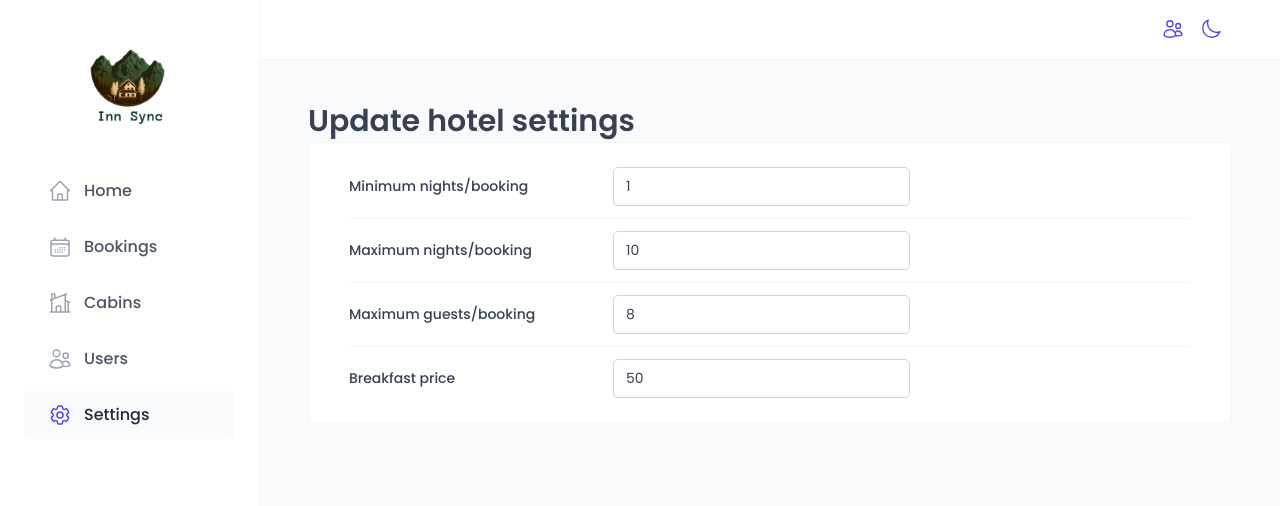
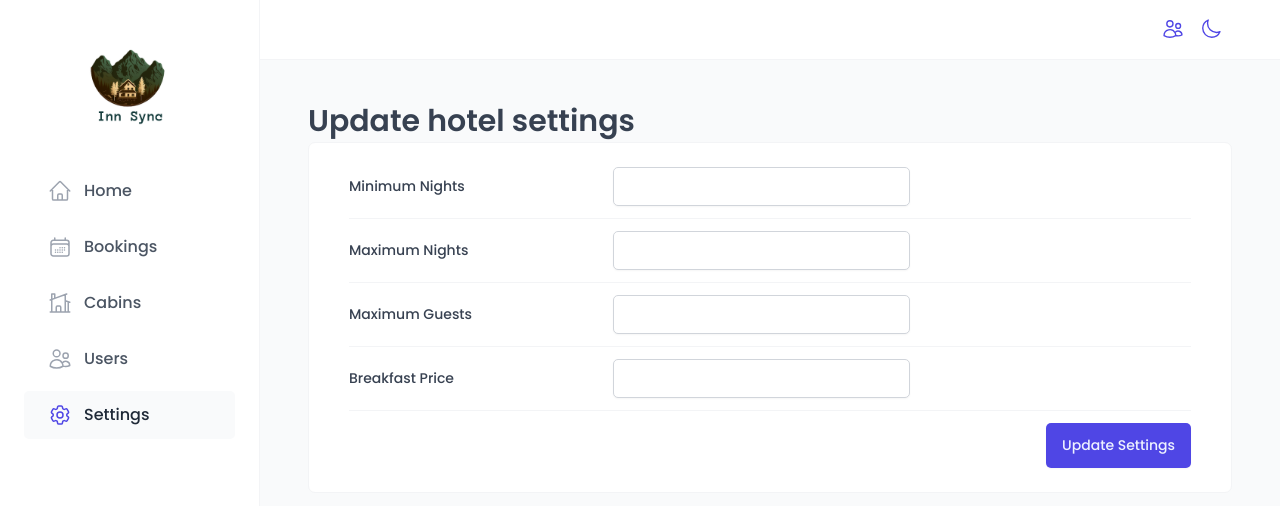
Before and after one commit to SaurabhSingh2115/inn_sync, a React (Vite) app in the folder client/inn-sync/: page /settings in a window 1280 px wide. Shown: the top 506 px of the page. Built offline with nearby package versions, Linux system fonts and the light colour scheme; no server answers; a web font is replaced by a local one.

Commit message:
Updated the settings form

```diff
--- a/client/inn-sync/src/features/settings/UpdateSettingsForm.jsx
+++ b/client/inn-sync/src/features/settings/UpdateSettingsForm.jsx
@@ -1,59 +1,90 @@
-import React, { useState } from "react";
+import React, { useState, useEffect } from "react";
+import axios from "axios";
 import Form from "../../ui/Form";
 import FormRow from "../../ui/FormRow";
 import Input from "../../ui/Input";
+import Button from "../../ui/Button";
 
-const sampleSettings = {
-  minNights: 1,
-  maxNights: 10,
-  maxGuests: 8,
-  breakfastPrice: 50,
-};
+function SettingsForm() {
+  const [settings, setSettings] = useState({
+    minNights: "",
+    maxNights: "",
+    maxGuests: "",
+    breakfastPrice: "",
+  });
+  const [refresh, setRefresh] = useState(true);
 
-function UpdateSettingsForm({ settings = sampleSettings }) {
-  const [breakfastPrice, setBreakfastPrice] = useState(settings.breakfastPrice);
+  useEffect(() => {
+    if (refresh) {
+      axios
+        .get(`${import.meta.env.VITE_RENDER_API_URL}/settings`)
+        .then((response) => {
+          setSettings(response.data);
+          setRefresh(false);
+        })
+        .catch((error) => console.error("Error:", error));
+    }
+  }, [refresh]);
 
-  const handleBreakfastPriceClick = () => {
-    setBreakfastPrice((prevPrice) => prevPrice + 5);
+  const handleChange = (event) => {
+    setSettings({ ...settings, [event.target.id]: event.target.value });
+  };
+
+  const handleSubmit = (event) => {
+    event.preventDefault();
+
+    axios
+      .put(`${import.meta.env.VITE_RENDER_API_URL}/settings`, settings)
+      .then((response) => {
+        console.log("Success:", response.data);
+        setRefresh(true);
+      })
+      .catch((error) => console.error("Error:", error));
   };
 
   return (
-    <Form>
-      <FormRow label="Minimum nights/booking">
+    <Form onSubmit={handleSubmit}>
+      <FormRow label="Minimum Nights">
         <Input
           type="number"
-          id="min-nights"
-          min="0"
-          defaultValue={settings.minNights}
+          id="minNights"
+          value={settings.minNights}
+          onChange={handleChange}
         />
       </FormRow>
-      <FormRow label="Maximum nights/booking">
+
+      <FormRow label="Maximum Nights">
         <Input
           type="number"
-          id="max-nights"
-          min="0"
-          defaultValue={settings.maxNights}
+          id="maxNights"
+          value={settings.maxNights}
+          onChange={handleChange}
         />
       </FormRow>
-      <FormRow label="Maximum guests/booking">
+
+      <FormRow label="Maximum Guests">
         <Input
           type="number"
-          id="max-guests"
-          min="0"
-          defaultValue={settings.maxGuests}
+          id="maxGuests"
+          value={settings.maxGuests}
+          onChange={handleChange}
         />
       </FormRow>
-      <FormRow label="Breakfast price">
+
+      <FormRow label="Breakfast Price">
         <Input
           type="number"
-          id="breakfast-price"
-          min="0"
-          value={breakfastPrice}
-          onClick={handleBreakfastPriceClick}
+          id="breakfastPrice"
+          value={settings.breakfastPrice}
+          onChange={handleChange}
         />
+      </FormRow>
+
+      <FormRow>
+        <Button type="submit">Update Settings</Button>
       </FormRow>
     </Form>
   );
 }
 
-export default UpdateSettingsForm;
+export default SettingsForm;
--- a/client/inn-sync/src/pages/Login.jsx
+++ b/client/inn-sync/src/pages/Login.jsx
@@ -1,4 +1,7 @@
 import styled from "styled-components";
+import Logo from "../ui/Logo";
+import Heading from "../ui/Heading";
+import LoginForm from "../features/authentication/LoginForm";
 
 const LoginLayout = styled.main`
   min-height: 100vh;
@@ -11,7 +14,13 @@ const LoginLayout = styled.main`
 `;
 
 function Login() {
-  return <LoginLayout>Login</LoginLayout>;
+  return (
+    <LoginLayout>
+      <Logo />
+      <Heading as="h4">Login in to your account</Heading>
+      <LoginForm />
+    </LoginLayout>
+  );
 }
 
 export default Login;
--- a/client/inn-sync/src/ui/Heading.jsx
+++ b/client/inn-sync/src/ui/Heading.jsx
@@ -27,6 +27,14 @@ const Heading = styled.h1`
       font-weight: 500;
     `}
 
+    ${(props) =>
+    props.as === "h4" &&
+    css`
+      font-size: 3rem;
+      font-weight: 600;
+      text-align: center;
+    `}
+
   line-height: 1.4;
 `;
 
```
Also changed, not shown: 1 other file (tests, documents, lock files or other folders).
